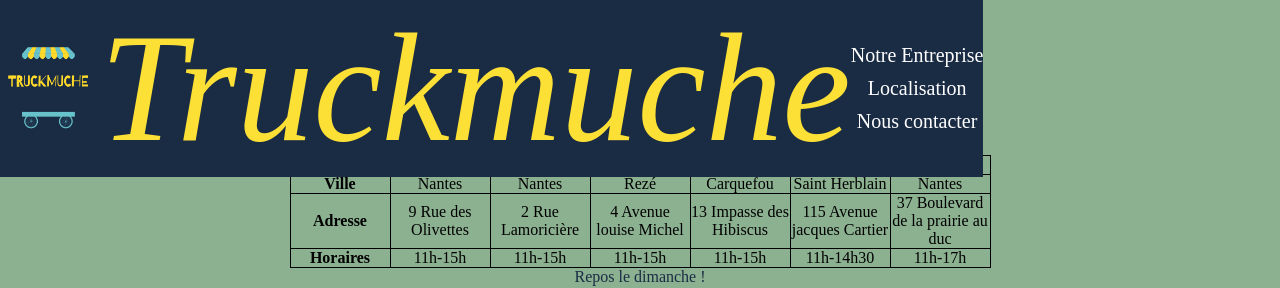
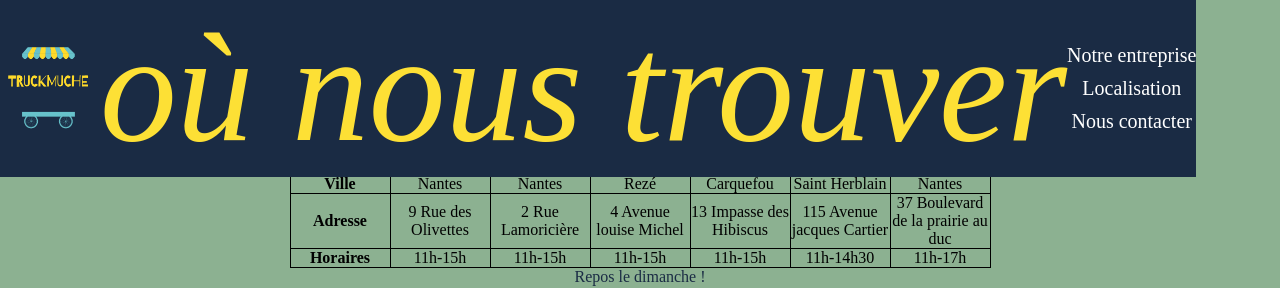
Before and after one commit to Sankatouille/Projet1, a plain HTML site: page Localisation.html in a window 1280 px wide. Shown: the top 288 px of the page. Drawn offline with Linux system fonts and the light colour scheme.

Commit message:
changement style.css

```diff
--- a/Localisation.html
+++ b/Localisation.html
@@ -20,9 +20,9 @@
         <div class="logoClass">
             <a  href="index.html"><img src="Assets/Logo.jpg" class="imglogo" alt="Bonjour, ceçi est un logo magnifique crée par Léna"></a>
         </div>
-        <div><a class="titre" href="index.html"> Truckmuche</a></div>
+        <div><a class="titre" href="index.html"> où nous trouver</a></div>
         <ul>
-            <li><a href="Présentation.html">Notre Entreprise</a></li>
+            <li><a href="Présentation.html">Notre entreprise</a></li>
             <li><a href="Localisation.html">Localisation</a></li>
             <li><a href="Contact.html">Nous contacter</a></li>
         </ul>
--- a/style.css
+++ b/style.css
@@ -6,24 +6,27 @@
     --lighty: #fff;
  }
 
- .titre{
-     color: #fde035;
-     font-style: italic;
-    font-size: 110px;
-    text-align: center;
+
+header{
+    display: flex;
+    width: 100%;
+    height: 100px;
+}
+
+
+.imglogo{
+    margin: left 20px;
+    color: #a77252;
+    width: 100px;
+    height: 100px;
  }
 
- * {
+
+* {
     box-sizing: border-box;
     padding:0;
     margin: 0;
-
- }
- header {
-     display: flex;
-     width: 100%;
-     height: 100px;
- }
+   }
 
 
  .titre{
@@ -31,6 +34,7 @@
      color: #fde035;
     font-size:clamp(20px, 12vw, 200px);
     text-align: center;
+    font-style:italic;
 
  }
 
@@ -43,33 +47,27 @@ nav{
     background-color: var(--main-color);
     display: flex;
     align-items: center;
-
-
     justify-content: space-between;
     color:lighty;
 
 }
 
-.imglogo{
-    margin: left 20px;
-    color: #a77252;
-    width: 100px;
-    height: 100px;
- }
 
-ul{
+nav > ul{
     list-style-type: none;
     display: flex;
     gap : 10px;
     flex-direction: column;
+    }
 
 
-}
-li{
+nav li{
     font-size:clamp( 3px, 4px, 7px);
 }
 
-a {
+
+
+a{
     color :var(--lighty);
     text-decoration: none;
     font-size: 20px;
@@ -77,7 +75,8 @@ a {
 }
 
 section{
-    color:#1a2b44 ;
+    color:#1a2b44;
+    color:var(--main-color);
 }
 
 
@@ -88,9 +87,7 @@ section{
      color: #a77252;
  }
 
- section{
-     color:var(--main-color) ;
- }
+
 
  p{
      color:var(--main-color);
@@ -101,9 +98,12 @@ section{
      justify-content: center;
      color: var(--main-color);
  }
+
+
  body{
+     padding: 0px;
+     margin: 0px;
      background-color: #8cb191;
-     padding : 0;
      text-align : center;
      background-color: #8cb191;
  }
@@ -123,7 +123,7 @@ section{
 /**Tableau indiquant le jour ainsi que l'adresse du food truck */
 
 
-table {
+table{
     border-collapse: collapse; /* Les bordures du tableau seront collées */
     display:flex;
     flex-direction: column;
@@ -132,13 +132,12 @@ table {
     caption-side: top;
 }
 
-td, th {
+td, th{
     border: 1px solid black;
     width : clamp(60px, 10vw, 100px);
 }
 
 /**logo des réseaux du truck*/
-
 
 
  .patisseries{
@@ -147,17 +146,21 @@ td, th {
     grid-template-rows: repeat(12,100px);
     gap: 10px;
  }
+
+
 .patisserie{
     height: 100px;
     width: 100px;
+}
 
-}
+
 footer{
     display: flex;
 
 }
 
- .facebook , .insta{
+
+.facebook , .insta{
 
     display: flex;
     height: 60px;
```
Also changed, not shown: Contact.html (+1 -1 lines), Présentation.html (+1 -1 lines).
